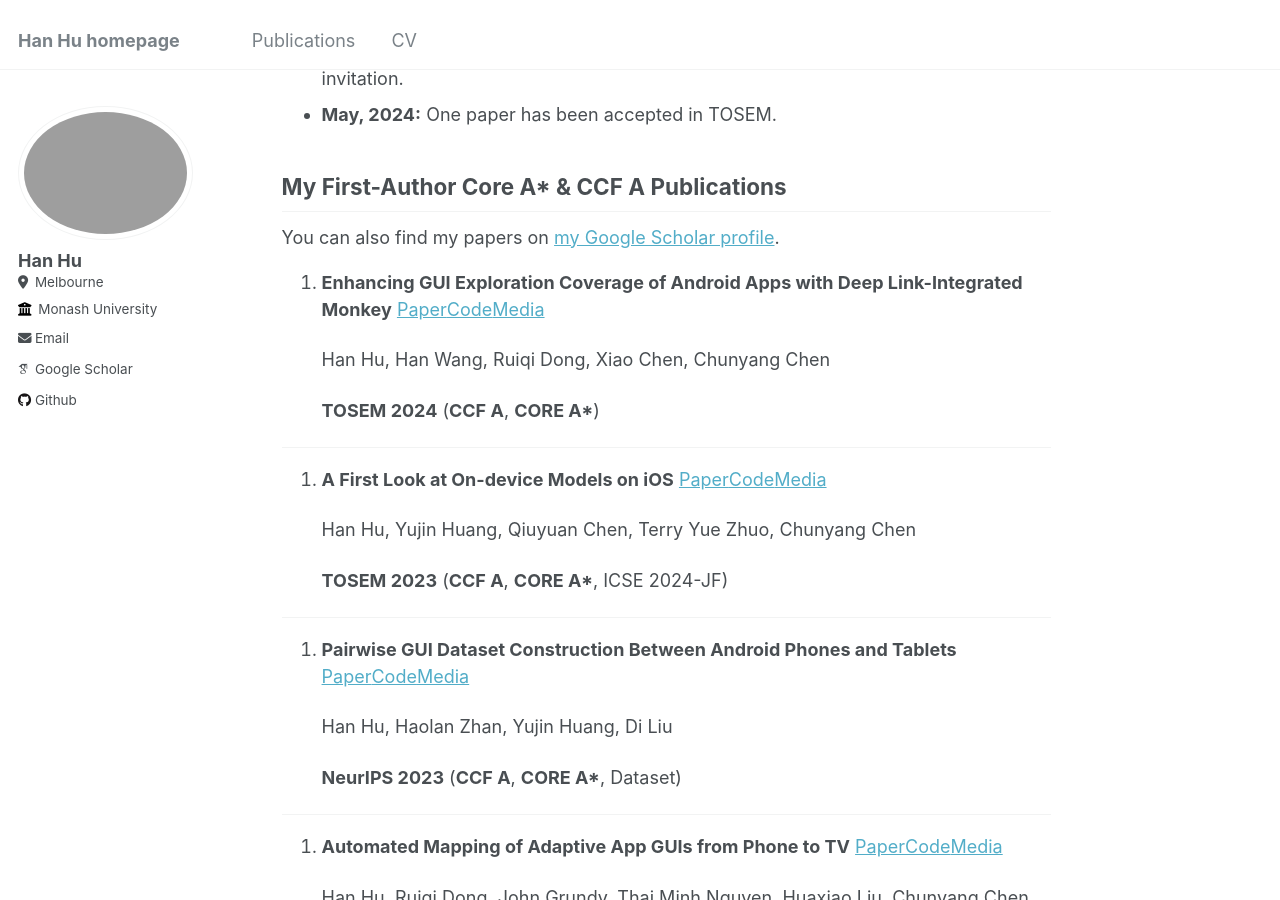
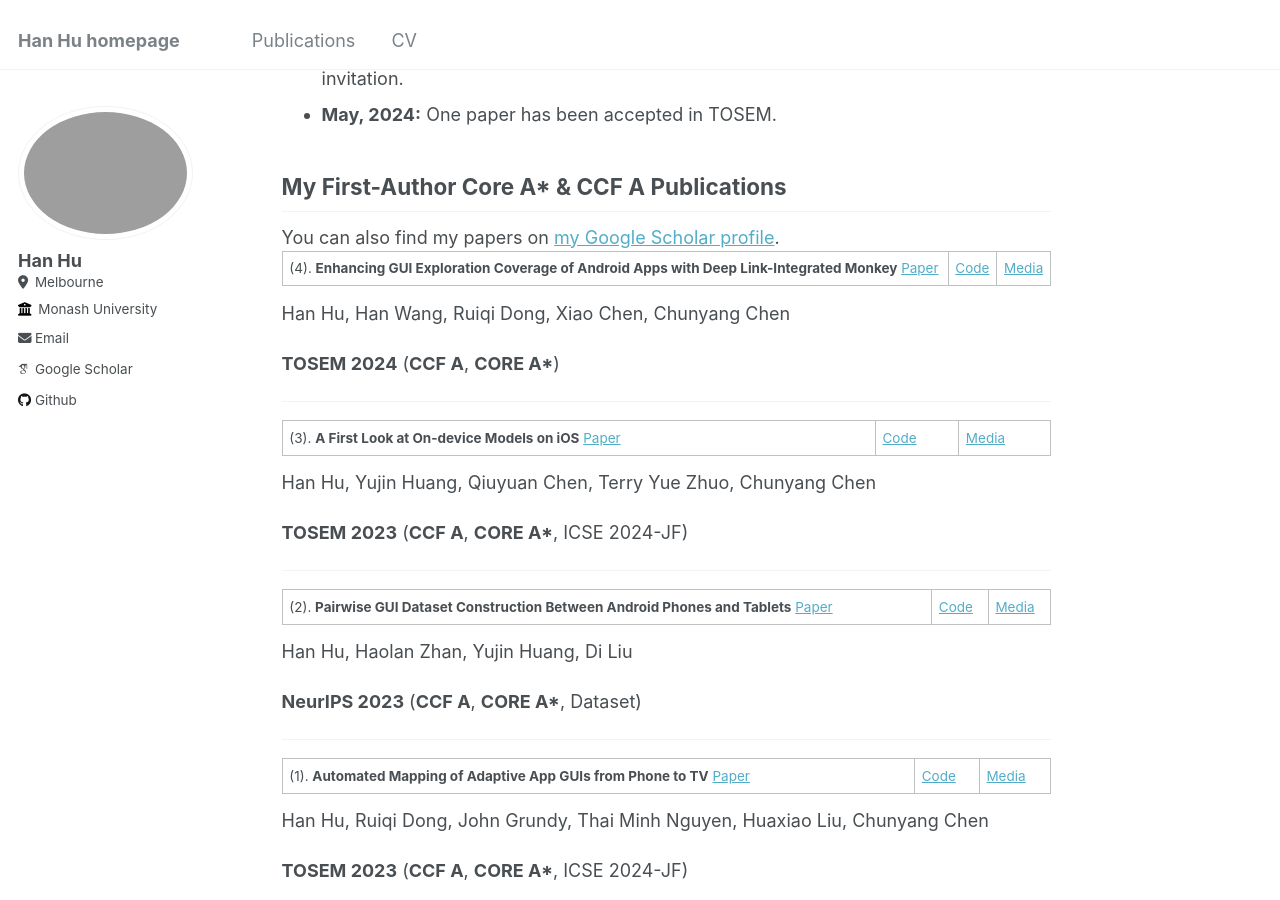
Before and after one commit to huhanGitHub/huhanGitHub.github.io, a Jekyll site: the page built from _pages/about.md, in a window 1280 px wide and 900 px high, scrolled down 1071 px. Built offline with Jekyll 4.4.1, drawn with Linux system fonts in a browser that asks for light colours; some web fonts are replaced.

Commit message:
Update about.md

```diff
--- a/_pages/about.md
+++ b/_pages/about.md
@@ -36,7 +36,7 @@ If there is an opening in your team that aligns with my skills, please feel free
   <div class="wordwrap">You can also find my papers on <a href="{{site.author.googlescholar}}">my Google Scholar profile</a>.</div>
 {% endif %}
 
-4. **Enhancing GUI Exploration Coverage of Android Apps with Deep Link-Integrated Monkey** [Paper](#)[Code](#)[Media](#)
+(4). **Enhancing GUI Exploration Coverage of Android Apps with Deep Link-Integrated Monkey** [Paper](#) | [Code](#) | [Media](#)
 
    Han Hu, Han Wang, Ruiqi Dong, Xiao Chen, Chunyang Chen
 
@@ -44,7 +44,7 @@ If there is an opening in your team that aligns with my skills, please feel free
 
 ---
 
-3. **A First Look at On-device Models on iOS** [Paper](#)[Code](#)[Media](#)
+(3). **A First Look at On-device Models on iOS** [Paper](#) | [Code](#) | [Media](#)
 
    Han Hu, Yujin Huang, Qiuyuan Chen, Terry Yue Zhuo, Chunyang Chen
 
@@ -52,7 +52,7 @@ If there is an opening in your team that aligns with my skills, please feel free
 
 ---
 
-2. **Pairwise GUI Dataset Construction Between Android Phones and Tablets** [Paper](#)[Code](#)[Media](#)
+(2). **Pairwise GUI Dataset Construction Between Android Phones and Tablets** [Paper](#) | [Code](#) | [Media](#)
 
    Han Hu, Haolan Zhan, Yujin Huang, Di Liu
 
@@ -60,7 +60,7 @@ If there is an opening in your team that aligns with my skills, please feel free
 
 ---
 
-1. **Automated Mapping of Adaptive App GUIs from Phone to TV** [Paper](#)[Code](#)[Media](#)
+(1). **Automated Mapping of Adaptive App GUIs from Phone to TV** [Paper](#) | [Code](#) | [Media](#)
 
    Han Hu, Ruiqi Dong, John Grundy, Thai Minh Nguyen, Huaxiao Liu, Chunyang Chen
 
@@ -68,6 +68,7 @@ If there is an opening in your team that aligns with my skills, please feel free
 
 
 
+
   ### Under Review & In Progress
 - first author LLM4SE-based pub * 1 (Core A*, CCF A)
 - corresponding author pub * 2 (Core A*, CCF A)
```
